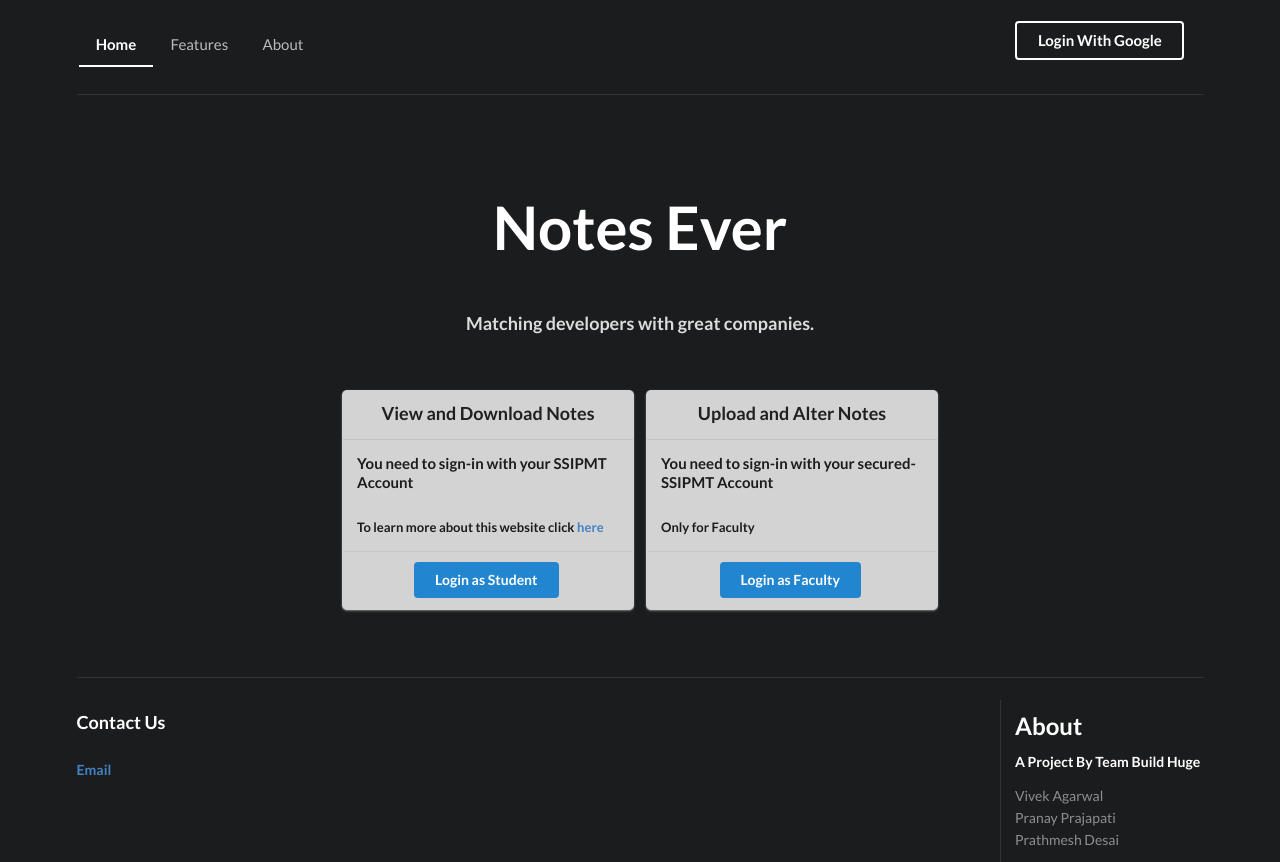
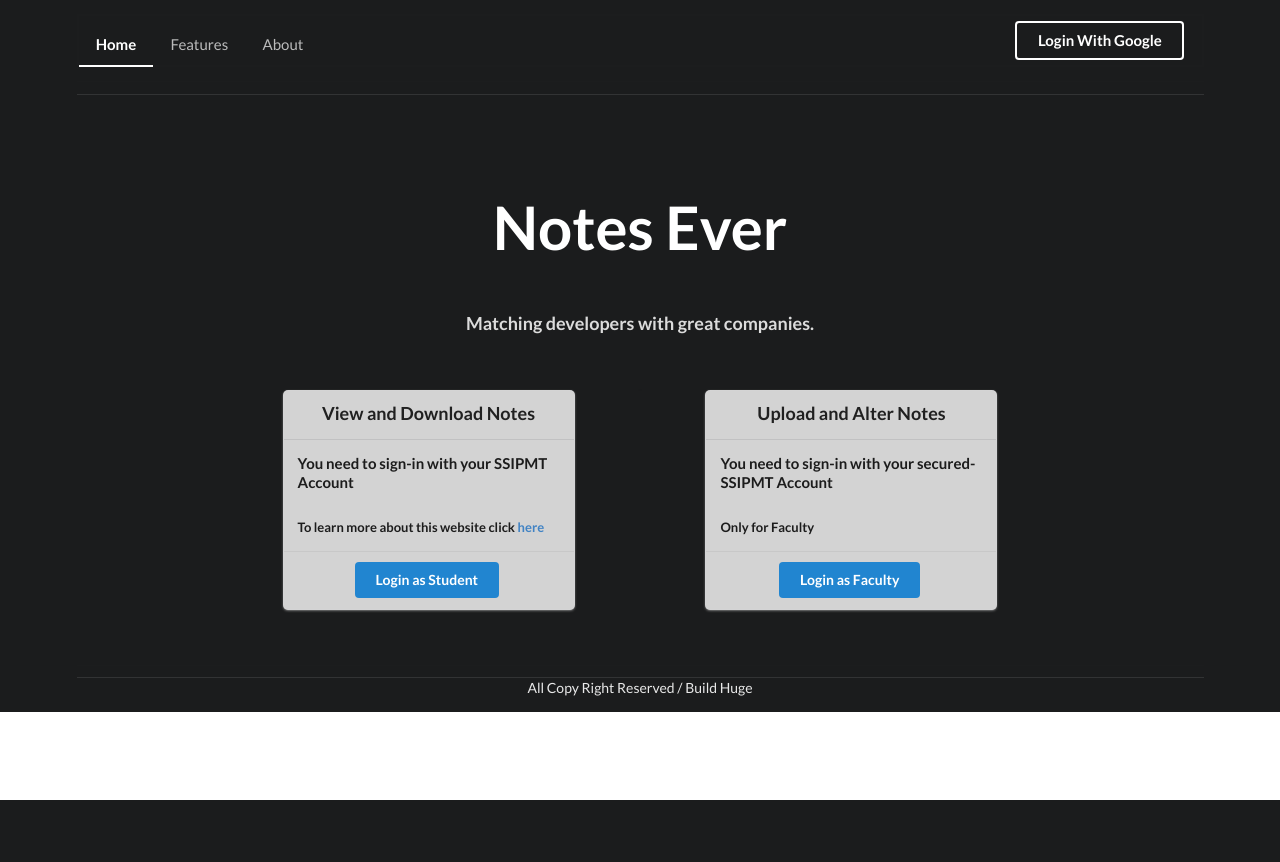
Before and after one commit to buildHuge/Notes-Ever, a Flask app: page / in a window 1280 px wide. After the commit the page ends 800 px from the top, so only its background shows below. Run offline with Flask 2, Linux system fonts and the light colour scheme.

Commit message:
removed footer and fixed spacing

```diff
--- a/notes_ever/static/styles.css
+++ b/notes_ever/static/styles.css
@@ -21,6 +21,12 @@
   .masthead h2 {
     font-size: 1.7em;
     font-weight: normal;
+  }
+  .padding-space
+  {
+    padding-right: 5% !important;
+    padding-left: 5% !important;
+
   }
 
   .ui.vertical.stripe {
@@ -71,7 +77,10 @@
     {
       font-size: 50px !important;
     }
-
+    .padding-space
+    {
+      display: none;
+    }
     .sub-heading-in-mobile
     {
       font-size: 20px !important;
--- a/notes_ever/templates/index.html
+++ b/notes_ever/templates/index.html
@@ -40,6 +40,7 @@
                 <button class="ui button blue ">Login as Student</button>
               </div>
             </div>
+            <div class="padding-space" style="color: #1b1c1d;">-</div>
             <div style="background-color:lightgray;" class="ui card left aligned">
               <div class="content">
                 <div style="text-align: center;" class="header">Upload and Alter Notes</div>
--- a/notes_ever/templates/layout.html
+++ b/notes_ever/templates/layout.html
@@ -43,30 +43,10 @@
 
                     {% endblock %}
               </div>
+              <p class="description ">All Copy Right Reserved / Build Huge</p>
             </div>
           </div>
         </div>
       </header>
-    <footer>
-        <div class="ui inverted vertical footer segment">
-            <div class="ui container">
-              <div class="ui stackable inverted divided equal height stackable grid ">
-                <div class="thirteen wide column">
-                  <h3 class="ui inverted header">Contact Us</h3>
-                  <h5 class="ui inverted header"><a href="">Email</a></h5>
-                </div>
-                <div style="justify-content: right;" class="three wide column">
-                    <h2 class="ui inverted header">About</h2>
-                    <div class="ui inverted link list">
-                        <h5 class="ui inverted header">A Project By Team Build Huge</h5>
-                      <a href="https://github.com/vkweb" class="item">Vivek Agarwal</a>
-                      <a href="https://github.com/pranay101" class="item">Pranay Prajapati</a>
-                      <a href="https://github.com/ozer619" class="item">Prathmesh Desai</a>
-                    </div>
-                  </div>
-              </div>
-            </div>
-          </div>
-    </footer>
 </body>
 </html>
```
